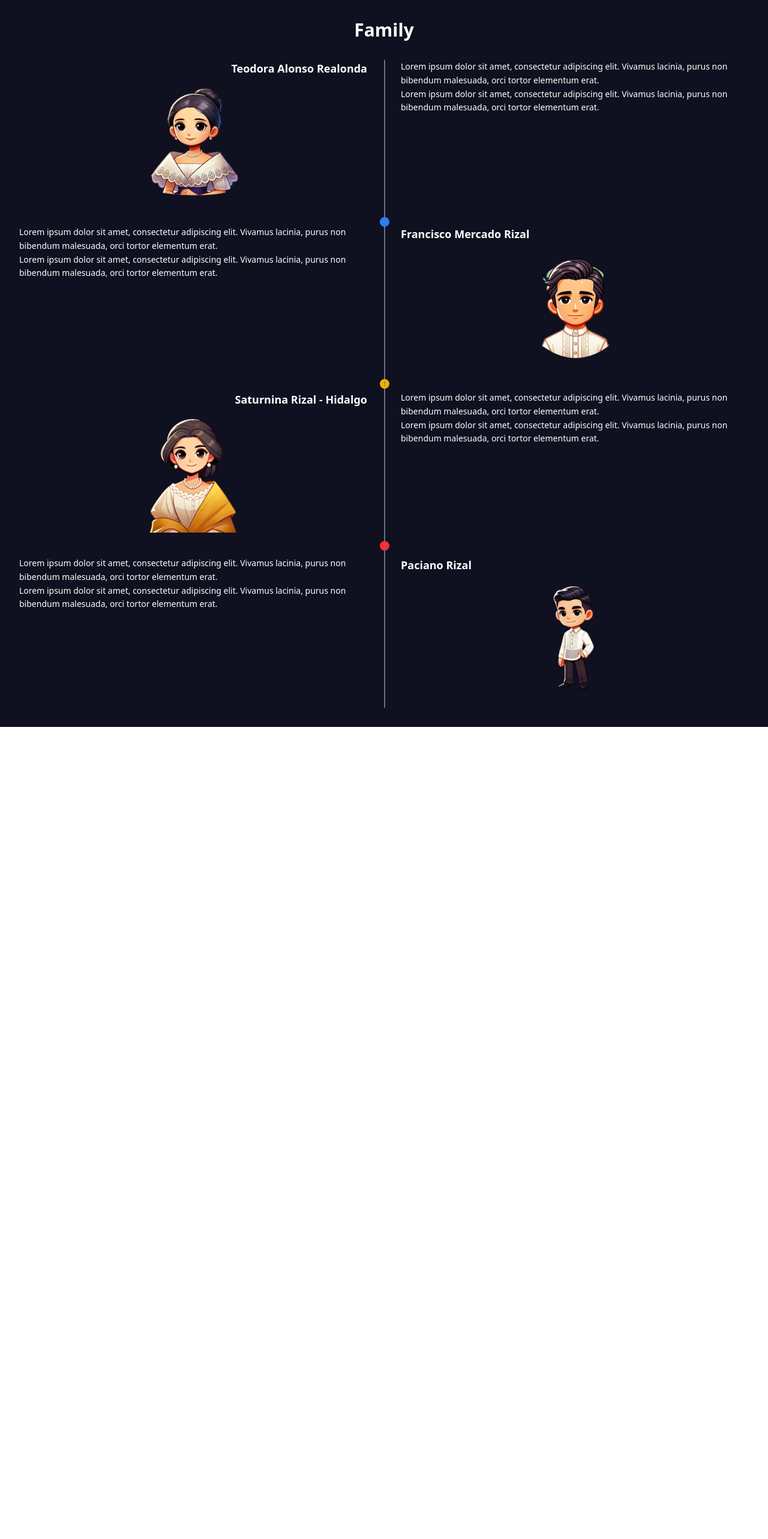
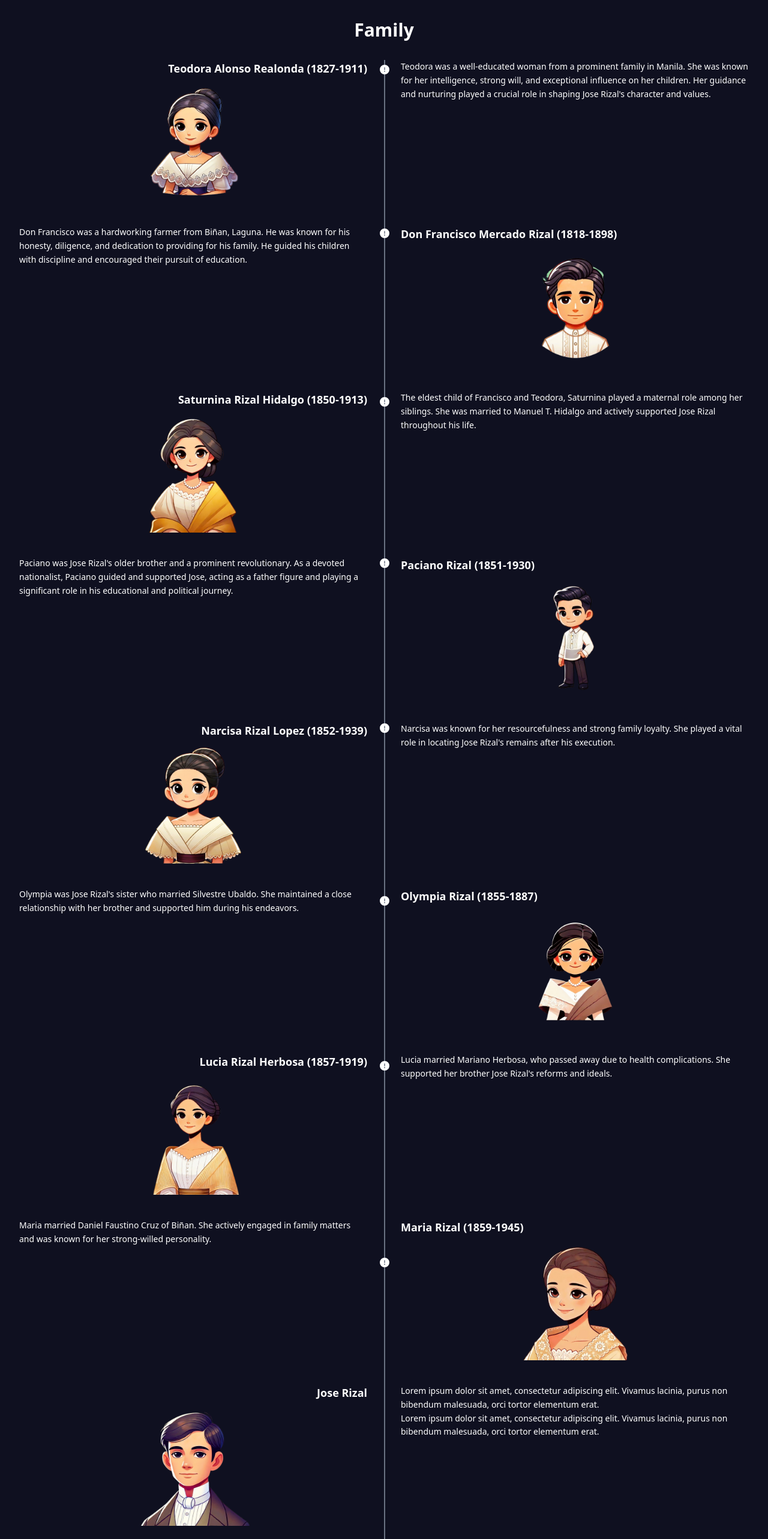
Before and after one commit to eielelle/pepetoons-animations, a Next.js app: page / in a window 1280 px wide. Shown: the top 2566 px of the page at 60% size. Before the commit the page ends 1212 px from the top, so only its background shows below. Built offline with nearby package versions, Linux system fonts and the light colour scheme.

Commit message:
update code

```diff
--- a/app/FModuleV2/FModule.jsx
+++ b/app/FModuleV2/FModule.jsx
@@ -6,6 +6,15 @@ import Teodora from "../../assets/Resources/Teodora_Alonso.png";
 import Francisco from "../../assets/Resources/Francisco_Mercado.png";
 import Saturina from "../../assets/Resources/Saturnina_Rizal.png";
 import Paciano from "../../assets/Resources/Paciano_Rizal.png";
+import Narcisa from "../../assets/Resources/Narcisa_Rizal.png";
+import Olympia from "../../assets/Resources/Olympia_Rizal.png";
+import Lucia from "../../assets/Resources/Lucia_Rizal.png";
+import Maria from "../../assets/Resources/Maria_Rizal.png";
+import Jose from "../../assets/Resources/José_Rizal.png";
+import Concepcion from "../../assets/Resources/Concepcion_Rizal.png";
+import Josefa from "../../assets/Resources/Josefa_Rizal.png";
+import Trinidad from "../../assets/Resources/Trinidad_Rizal.png";
+import Soledad from "../../assets/Resources/Soledad_Rizal.png";
 
 const FamilySection = () => {
   return (
@@ -15,27 +24,67 @@ const FamilySection = () => {
       <div className="grid grid-cols-2 gap-6 items-start relative">
         {/* Vertical Line in the Middle */}
         <div className="absolute top-0 bottom-0 left-1/2 w-0.5 bg-gray-500">
-          {/* Icon 1: Circle */}
-          <div className="absolute left-1/2 transform -translate-x-1/2 -translate-y-1/2 top-1/4">
+          {/* Icon 1: Teodora*/}
+          <div className="absolute left-1/2 transform -translate-x-1/2 -translate-y-1/2 top-1/225">
             <FontAwesomeIcon
               icon={faExclamationCircle}
-              className="text-blue-500 w-6 h-6"
+              className="text-white-500 w-8 h-8"
             />
           </div>
 
-          {/* Icon 2: Star */}
-          <div className="absolute left-1/2 transform -translate-x-1/2 -translate-y-1/2 top-1/2">
+          {/* Icon 2: Francisco*/}
+          <div className="absolute left-1/2 transform -translate-x-1/2 -translate-y-1/2 top-3/37">
             <FontAwesomeIcon
               icon={faExclamationCircle}
-              className="text-yellow-500 w-8 h-8"
+              className="text-white-500 w-8 h-8"
             />
           </div>
 
-          {/* Icon 3: Square */}
-          <div className="absolute left-1/2 transform -translate-x-1/2 -translate-y-1/2 top-3/4">
+          {/* Icon 3: Saturina */}
+          <div className="absolute left-1/2 transform -translate-x-1/2 -translate-y-1/2 top-4/25">
             <FontAwesomeIcon
               icon={faExclamationCircle}
-              className="text-red-500 w-4 h-4"
+              className="text-white-500 w-8 h-8"
+            />
+          </div>
+
+          {/* Icon 4: Paciano */}
+          <div className="absolute left-1/2 transform -translate-x-1/2 -translate-y-1/2 top-4/17">
+            <FontAwesomeIcon
+              icon={faExclamationCircle}
+              className="text-white-500 w-8 h-8"
+            />
+          </div>
+
+          {/* Icon 5: Narcisa */}
+          <div className="absolute left-1/2 transform -translate-x-1/2 -translate-y-1/2 top-5/16">
+            <FontAwesomeIcon
+              icon={faExclamationCircle}
+              className="text-white-500 w-8 h-8"
+            />
+          </div>
+
+          {/* Icon 6: Olympia */}
+          <div className="absolute left-1/2 transform -translate-x-1/2 -translate-y-1/2 bottom-6/10">
+            <FontAwesomeIcon
+              icon={faExclamationCircle}
+              className="text-white-500 w-8 h-8"
+            />
+          </div>
+
+          {/* Icon 7: Lucia */}
+          <div className="absolute left-1/2 transform -translate-x-1/2 -translate-y-1/2 top-8/17">
+            <FontAwesomeIcon
+              icon={faExclamationCircle}
+              className="text-white-500 w-8 h-8"
+            />
+          </div>
+
+          {/* Icon 8: Maria */}
+          <div className="absolute left-1/2 transform -translate-x-1/2 -translate-y-1/2 top-9/16">
+            <FontAwesomeIcon
+              icon={faExclamationCircle}
+              className="text-white-500 w-8 h-8"
             />
           </div>
         </div>
@@ -43,7 +92,7 @@ const FamilySection = () => {
         {/* Left Side - Teodora Image with Name */}
         <div className="pr-4 relative h-auto ">
           <h2 className="text-right text-lg font-bold mb-2">
-            Teodora Alonso Realonda
+            Teodora Alonso Realonda (1827-1911)
           </h2>
           <Image
             src={Teodora}
@@ -57,31 +106,27 @@ const FamilySection = () => {
         {/* Right Side - Teodora Description */}
         <div className="pl-4 relative">
           <p className="text-sm leading-relaxed">
-            Lorem ipsum dolor sit amet, consectetur adipiscing elit. Vivamus
-            lacinia, purus non bibendum malesuada, orci tortor elementum erat.
-          </p>
-          <p className="text-sm leading-relaxed">
-            Lorem ipsum dolor sit amet, consectetur adipiscing elit. Vivamus
-            lacinia, purus non bibendum malesuada, orci tortor elementum erat.
+            Teodora was a well-educated woman from a prominent family in Manila.
+            She was known for her intelligence, strong will, and exceptional
+            influence on her children. Her guidance and nurturing played a
+            crucial role in shaping Jose Rizal's character and values.
           </p>
         </div>
 
         {/* Left Side - Francisco Description */}
         <div className="pr-4 relative">
           <p className="text-sm leading-relaxed">
-            Lorem ipsum dolor sit amet, consectetur adipiscing elit. Vivamus
-            lacinia, purus non bibendum malesuada, orci tortor elementum erat.
-          </p>
-          <p className="text-sm leading-relaxed">
-            Lorem ipsum dolor sit amet, consectetur adipiscing elit. Vivamus
-            lacinia, purus non bibendum malesuada, orci tortor elementum erat.
+            Don Francisco was a hardworking farmer from Biñan, Laguna. He was
+            known for his honesty, diligence, and dedication to providing for
+            his family. He guided his children with discipline and encouraged
+            their pursuit of education.
           </p>
         </div>
 
         {/* Right Side - Francisco Image with Name */}
         <div className="pl-4 relative h-auto">
           <h2 className="text-left text-lg font-bold mb-2">
-            Francisco Mercado Rizal
+            Don Francisco Mercado Rizal (1818-1898)
           </h2>
           <Image
             src={Francisco}
@@ -95,11 +140,11 @@ const FamilySection = () => {
         {/* Left Side - Saturnina Rizal - Hidalgo with name*/}
         <div className="pr-4 relative h-auto">
           <h2 className="text-right text-lg font-bold mb-2">
-            Saturnina Rizal - Hidalgo
+            Saturnina Rizal Hidalgo (1850-1913)
           </h2>
           <Image
             src={Saturina}
-            alt="Teodora"
+            alt="Saturina"
             width={200}
             height={200}
             className="rounded-lg mb-4 flex m-auto justify-center"
@@ -107,6 +152,142 @@ const FamilySection = () => {
         </div>
 
         {/* Right Side - Saturnina Rizal - Hidalgo description*/}
+        <div className="pl-4 relative">
+          <p className="text-sm leading-relaxed">
+            The eldest child of Francisco and Teodora, Saturnina played a
+            maternal role among her siblings. She was married to Manuel T.
+            Hidalgo and actively supported Jose Rizal throughout his life.
+          </p>
+        </div>
+
+        {/* Left Side - Paciano Rizal  Description */}
+        <div className="pr-4 relative">
+          <p className="text-sm leading-relaxed">
+            Paciano was Jose Rizal's older brother and a prominent
+            revolutionary. As a devoted nationalist, Paciano guided and
+            supported Jose, acting as a father figure and playing a significant
+            role in his educational and political journey.
+          </p>
+        </div>
+
+        {/* Right Side - Paciano Rizal  Image with Name */}
+        <div className="pl-4 relative h-auto">
+          <h2 className="text-left text-lg font-bold mb-2">
+            Paciano Rizal (1851-1930){" "}
+          </h2>
+          <Image
+            src={Paciano}
+            alt="Paciano"
+            width={200}
+            height={200}
+            className="rounded-lg mb-4 flex m-auto justify-center"
+          />
+        </div>
+
+        {/* Left Side - Narcisa Rizal - Lopez with name*/}
+        <div className="pr-4 relative h-auto">
+          <h2 className="text-right text-lg font-bold mb-2">
+            Narcisa Rizal Lopez (1852-1939)
+          </h2>
+          <Image
+            src={Narcisa}
+            alt="Narcisa"
+            width={200}
+            height={200}
+            className="rounded-lg mb-4 flex m-auto justify-center"
+          />
+        </div>
+
+        {/* Right Side - Narcisa Rizal - Hidalgo description*/}
+        <div className="pl-4 relative">
+          <p className="text-sm leading-relaxed">
+            Narcisa was known for her resourcefulness and strong family loyalty.
+            She played a vital role in locating Jose Rizal's remains after his
+            execution.
+          </p>
+        </div>
+
+        {/* Left Side - Olympia Rizal - Ubaldo  Description */}
+        <div className="pr-4 relative">
+          <p className="text-sm leading-relaxed">
+            Olympia was Jose Rizal's sister who married Silvestre Ubaldo. She
+            maintained a close relationship with her brother and supported him
+            during his endeavors.
+          </p>
+        </div>
+
+        {/* Right Side - Olympia Rizal - Ubaldo  Image with Name */}
+        <div className="pl-4 relative h-auto">
+          <h2 className="text-left text-lg font-bold mb-2">
+            Olympia Rizal (1855-1887)
+          </h2>
+          <Image
+            src={Olympia}
+            alt="Olympia"
+            width={200}
+            height={200}
+            className="rounded-lg mb-4 flex m-auto justify-center"
+          />
+        </div>
+
+        {/* Left Side - Lucia Rizal - Herbosa with name*/}
+        <div className="pr-4 relative h-auto">
+          <h2 className="text-right text-lg font-bold mb-2">
+            Lucia Rizal Herbosa (1857-1919)
+          </h2>
+          <Image
+            src={Lucia}
+            alt="Lucia"
+            width={200}
+            height={200}
+            className="rounded-lg mb-4 flex m-auto justify-center"
+          />
+        </div>
+
+        {/* Right Side - Lucia Rizal - Herbosa description*/}
+        <div className="pl-4 relative">
+          <p className="text-sm leading-relaxed">
+            Lucia married Mariano Herbosa, who passed away due to health
+            complications. She supported her brother Jose Rizal's reforms and
+            ideals.
+          </p>
+        </div>
+
+        {/* Left Side - Maria Rizal - Cruz Description */}
+        <div className="pr-4 relative">
+          <p className="text-sm leading-relaxed">
+            Maria married Daniel Faustino Cruz of Biñan. She actively engaged in
+            family matters and was known for her strong-willed personality.
+          </p>
+        </div>
+
+        {/* Right Side - Maria Rizal - Cruz Image with Name */}
+        <div className="pl-4 relative h-auto">
+          <h2 className="text-left text-lg font-bold mb-2">
+            Maria Rizal (1859-1945)
+          </h2>
+          <Image
+            src={Maria}
+            alt="Maria"
+            width={200}
+            height={200}
+            className="rounded-lg mb-4 flex m-auto justify-center"
+          />
+        </div>
+
+        {/* Left Side - Jose Rizal with name*/}
+        <div className="pr-4 relative h-auto">
+          <h2 className="text-right text-lg font-bold mb-2">Jose Rizal</h2>
+          <Image
+            src={Jose}
+            alt="Jose"
+            width={200}
+            height={200}
+            className="rounded-lg mb-4 flex m-auto justify-center"
+          />
+        </div>
+
+        {/* Right Side - Jose Rizal  description*/}
         <div className="pl-4 relative">
           <p className="text-sm leading-relaxed">
             Lorem ipsum dolor sit amet, consectetur adipiscing elit. Vivamus
@@ -118,28 +299,96 @@ const FamilySection = () => {
           </p>
         </div>
 
-        {/* Left Side - Paciano Rizal  Description */}
+        {/* Left Side - Cocepcion Rizal Description */}
         <div className="pr-4 relative">
           <p className="text-sm leading-relaxed">
-            Lorem ipsum dolor sit amet, consectetur adipiscing elit. Vivamus
-            lacinia, purus non bibendum malesuada, orci tortor elementum erat.
-          </p>
-          <p className="text-sm leading-relaxed">
-            Lorem ipsum dolor sit amet, consectetur adipiscing elit. Vivamus
-            lacinia, purus non bibendum malesuada, orci tortor elementum erat.
+            Concepcion, affectionately called "Concha," passed away at a young
+            age. Her death deeply affected Jose Rizal, who often mentioned her
+            in his writings.
           </p>
         </div>
 
-        {/* Right Side - Paciano Rizal  Image with Name */}
+        {/* Right Side - Cocepcion Rizal Image with Name */}
         <div className="pl-4 relative h-auto">
-          <h2 className="text-left text-lg font-bold mb-2">Paciano Rizal </h2>
+          <h2 className="text-left text-lg font-bold mb-2">
+            Concepcion Rizal (1862-1865)
+          </h2>
           <Image
-            src={Paciano}
-            alt="Francisco"
+            src={Concepcion}
+            alt="Concepcion"
             width={200}
             height={200}
             className="rounded-lg mb-4 flex m-auto justify-center"
           />
+        </div>
+
+        {/* Left Side - Josefa Rizal with name*/}
+        <div className="pr-4 relative h-auto">
+          <h2 className="text-right text-lg font-bold mb-2">
+            Josefa Rizal (1865-1945)
+          </h2>
+          <Image
+            src={Josefa}
+            alt="Josefa"
+            width={200}
+            height={200}
+            className="rounded-lg mb-4 flex m-auto justify-center"
+          />
+        </div>
+
+        {/* Right Side - Josefa Rizal  description*/}
+        <div className="pl-4 relative">
+          <p className="text-sm leading-relaxed">
+            Josefa remained unmarried and actively participated in the Katipunan
+            movement. Known for her patriotism, she played a role in the
+            country's revolutionary efforts.
+          </p>
+        </div>
+
+        {/* Left Side - Trinidad Rizal Description */}
+        <div className="pr-4 relative">
+          <p className="text-sm leading-relaxed">
+            Trinidad, like Josefa, never married and dedicated herself to
+            supporting Jose Rizal's cause. Before his execution, Jose entrusted
+            her with his famous poem, "Mi Ultimo Adios."
+          </p>
+        </div>
+
+        {/* Right Side - Trinidad Rizal Image with Name */}
+        <div className="pl-4 relative h-auto">
+          <h2 className="text-left text-lg font-bold mb-2">
+            Trinidad Rizal (1868-1951)
+          </h2>
+          <Image
+            src={Trinidad}
+            alt="Trinidad"
+            width={200}
+            height={200}
+            className="rounded-lg mb-4 flex m-auto justify-center"
+          />
+        </div>
+
+        {/* Left Side - Soledad Rizal - Quintero with name*/}
+        <div className="pr-4 relative h-auto">
+          <h2 className="text-right text-lg font-bold mb-2">
+            Soledad Rizal (1870-1929)
+          </h2>
+          <Image
+            src={Soledad}
+            alt="Soledad"
+            width={200}
+            height={200}
+            className="rounded-lg mb-4 flex m-auto justify-center"
+          />
+        </div>
+
+        {/* Right Side - Soledad Rizal - Quintero description*/}
+        <div className="pl-4 relative">
+          <p className="text-sm leading-relaxed">
+            Soledad, the youngest sibling, married Pantaleon Quintero. She was
+            known for her intellect and resilience, advocating for her brother's
+            legacy even after his death.
+          </p>
         </div>
       </div>
     </div>
```
